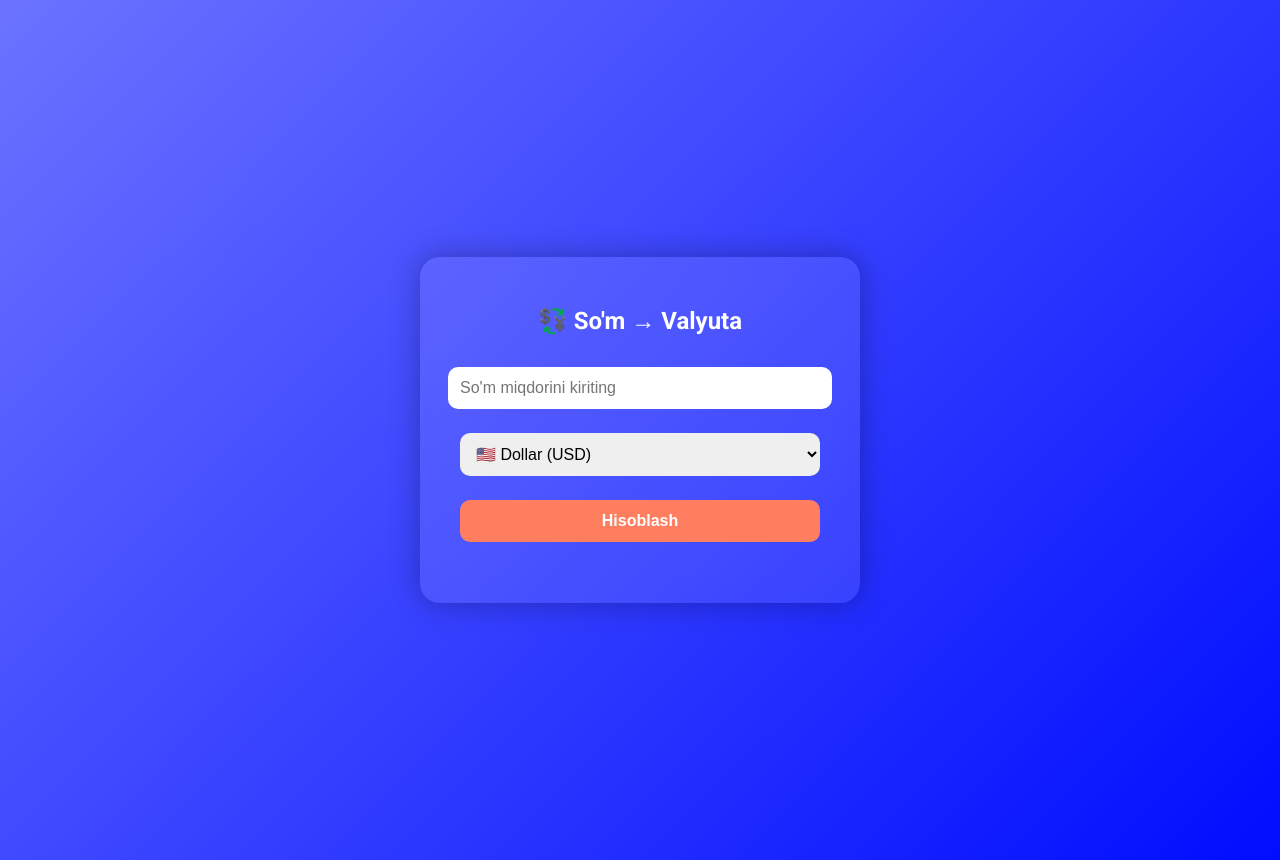
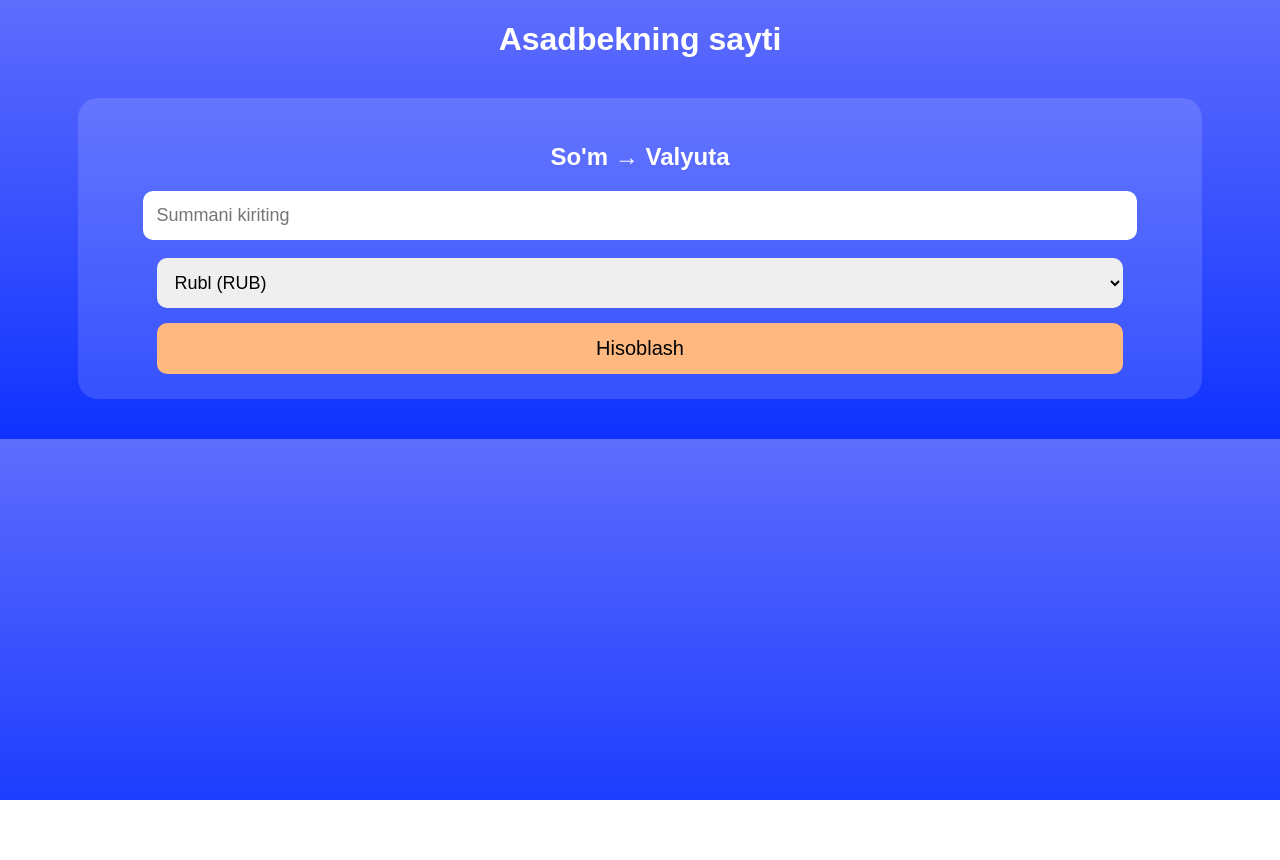
Before and after one commit to shrahmatillayev/Asadbek, a plain HTML site: page index.html in a window 1280 px wide. After the commit the page ends 800 px from the top, so only its background shows below. Drawn offline with Linux system fonts and the light colour scheme.

Commit message:
Update index.html

```diff
--- a/index.html
+++ b/index.html
@@ -2,111 +2,99 @@
 <html lang="uz">
 <head>
 <meta charset="UTF-8">
-    <title>💱 So'm → Valyuta</title>
-    <meta name="viewport" content="width=device-width, initial-scale=1.0">
-    <!-- Google Fonts -->
-    <link href="https://fonts.googleapis.com/css2?family=Roboto:wght@400;700&display=swap" rel="stylesheet">
+<title>Asadbekning sayti</title>
+
 <style>
-        body {
-            font-family: 'Roboto', sans-serif;
-            background: linear-gradient(135deg, #6b73ff, #000dff);
-            margin: 0;
-            padding: 30px 10px;
-            display: flex;
-            justify-content: center;
-            align-items: center;
-            min-height: 100vh;
-            color: #fff;
+body{
+  font-family: Arial;
+  background: linear-gradient(#5f6dfd,#0f32ff);
+  color:white;
+  text-align:center;
 }
-        .box {
-            background: rgba(255,255,255,0.1);
-            padding: 30px 20px;
-            border-radius: 20px;
-            text-align: center;
-            max-width: 400px;
-            width: 90%;
-            box-shadow: 0 0 30px rgba(0,0,0,0.3);
-            backdrop-filter: blur(10px);
+
+.card{
+  width:85%;
+  margin:40px auto;
+  background:#ffffff22;
+  padding:25px;
+  border-radius:20px;
 }
-        input, select, button {
-            width: 90%;
-            padding: 12px;
-            margin: 12px 0;
-            font-size: 16px;
-            border-radius: 10px;
-            border: none;
-            outline: none;
-            transition: transform 0.2s, box-shadow 0.2s;
+
+input,select{
+  width:90%;
+  padding:14px;
+  border-radius:10px;
+  border:none;
+  font-size:18px;
 }
-        input:focus, select:focus {
-            box-shadow: 0 0 15px rgba(255,255,255,0.6);
-            transform: scale(1.05);
+
+button{
+  width:90%;
+  padding:14px;
+  border-radius:10px;
+  border:none;
+  font-size:20px;
+  margin-top:15px;
+  background:#ffb980;
 }
-        button {
-            background: #ff7e5f;
-            color: #fff;
-            cursor: pointer;
-            font-weight: bold;
-        }
-        button:hover {
-            background: #feb47b;
-            transform: scale(1.05);
-            box-shadow: 0 0 20px rgba(255,255,255,0.6);
-        }
-        #result {
-            margin-top: 15px;
-            font-size: 1.2em;
-            font-weight: bold;
-            animation: pop 0.3s ease;
-        }
-        @keyframes pop {
-            0% { transform: scale(0.8); opacity: 0; }
-            100% { transform: scale(1); opacity: 1; }
+
+#natijaBox{
+  margin-top:25px;
+  background:white;
+  color:black;
+  padding:15px;
+  border-radius:12px;
+  font-size:22px;
+  display:none;
 }
 </style>
 </head>
+
 <body>
 
-<div class="box">
-    <h2>💱 So'm → Valyuta</h2>
+<h1>Asadbekning sayti</h1>
 
-    <input type="number" id="uzs" placeholder="So'm miqdorini kiriting">
-    <select id="currency">
-        <option value="USD">🇺🇸 Dollar (USD)</option>
-        <option value="EUR">🇪🇺 Yevro (EUR)</option>
-        <option value="RUB">🇷🇺 Rubl (RUB)</option>
-        <option value="KZT">🇰🇿 Tenge (KZT)</option>
-        <option value="TRY">🇹🇷 Lira (TRY)</option>
+<div class="card">
+  <h2>So'm → Valyuta</h2>
+
+  <input type="number" id="summa" placeholder="Summani kiriting">
+
+  <br><br>
+
+  <select id="valyuta">
+    <option value="RUB">Rubl (RUB)</option>
+    <option value="USD">Dollar (USD)</option>
+    <option value="EUR">Yevro (EUR)</option>
   </select>
-    <button onclick="convert()">Hisoblash</button>
 
-    <h3 id="result"></h3>
+  <button onclick="hisobla()">Hisoblash</button>
+
+  <div id="natijaBox"></div>
 </div>
 
 <script>
-async function convert() {
-    let uzs = document.getElementById("uzs").value;
-    let currency = document.getElementById("currency").value;
-    let resultEl = document.getElementById("result");
+function hisobla(){
 
-    if (uzs === "" || uzs <= 0) {
-        resultEl.innerHTML = "❌ So'm miqdorini to‘g‘ri kiriting!";
+ let sum = document.getElementById("summa").value;
+ let v = document.getElementById("valyuta").value;
+
+ if(sum === ""){
+   alert("Summani kiriting!");
    return;
  }
 
-    try {
-        // Real kurs API
-        let response = await fetch(`https://api.exchangerate.host/convert?from=UZS&to=${currency}&amount=${uzs}`);
-        let data = await response.json();
+ // Misol uchun kurslar
+ let kurslar = {
+   "USD": 13000,
+   "EUR": 14000,
+   "RUB": 140
+ };
 
-        if (data.result) {
-            resultEl.innerHTML = Natija: ${data.result.toFixed(2)} ${currency};
-        } else {
-            resultEl.innerHTML = "❌ Kursni olishda xato yuz berdi!";
-        }
-    } catch (error) {
-        resultEl.innerHTML = "❌ Internetga ulanib qayta urinib ko‘ring!";
-    }
+ let natija = (sum / kurslar[v]).toFixed(2);
+
+ document.getElementById("natijaBox").style.display = "block";
+ document.getElementById("natijaBox").innerHTML =
+     sum + " so'm = " + natija + " " + v;
 }
 </script>
 
```
Lines whose indentation alone changed are shown as unchanged.
